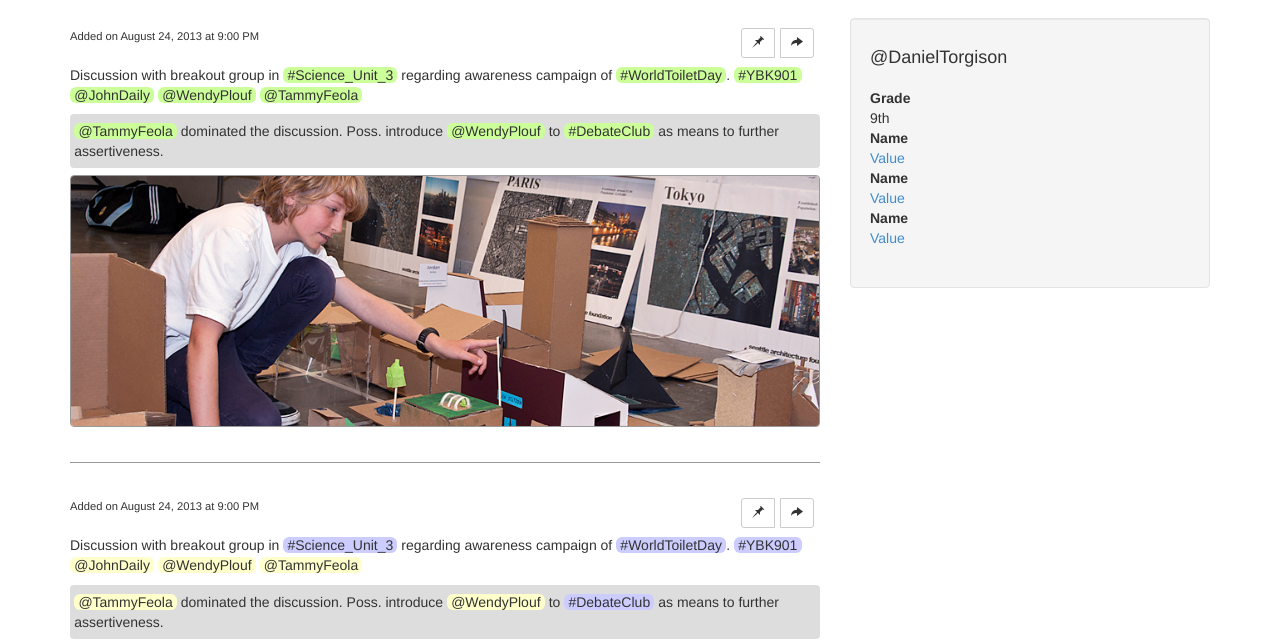
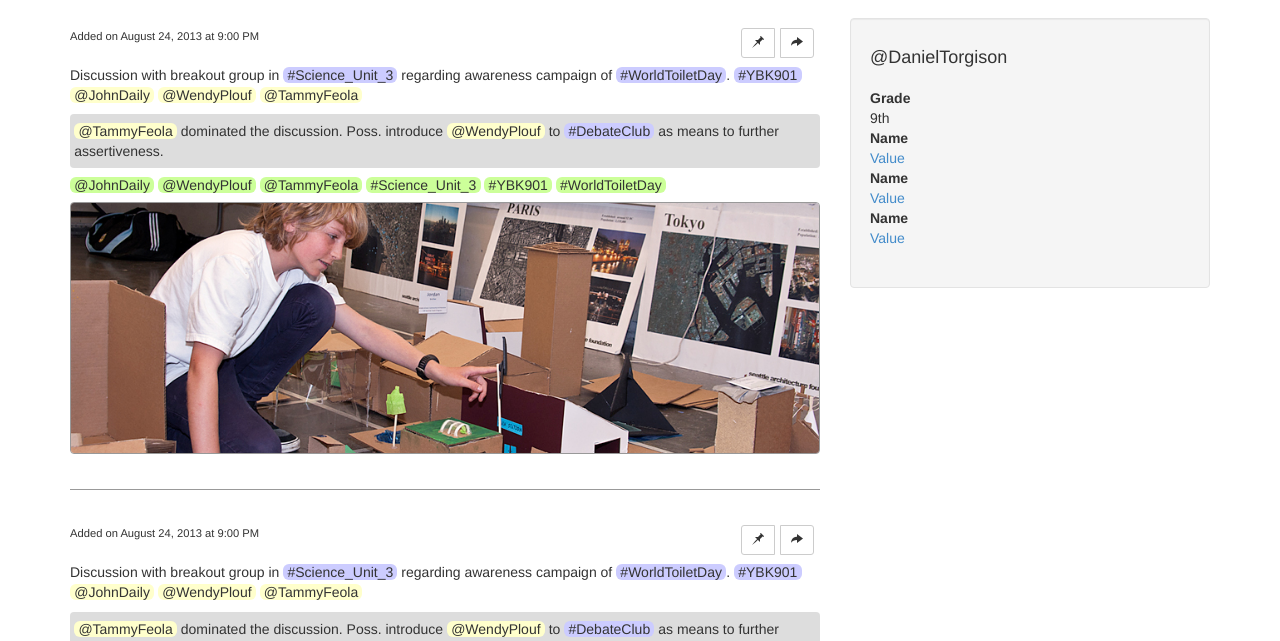
Before and after one commit to dburchard/burchard-SWEDU, a plain HTML site: page index.html in a window 1280 px wide. Shown: the part 133-774 px from the top of the page. Drawn offline with Linux system fonts and the light colour scheme.

Commit message:
Moving the the concept of a suggested tag well.

```diff
--- a/css/edufacts.css
+++ b/css/edufacts.css
@@ -71,6 +71,10 @@ footer {
 	background: #ccff99;
 }
 
+.tags-suggested {
+	margin-bottom: 0.5em;
+}
+
 .editable {
 	border: none;
 	border-color: Transparent;
--- a/index.html
+++ b/index.html
@@ -125,12 +125,16 @@
 					</header>
 
 					<!-- Post Content -->
-					<div class="editable shared-description tags-suggested" onClick="this.contentEditable='true';">
+					<div class="editable shared-description" onClick="this.contentEditable='true';">
 						Discussion with breakout group in #Science_Unit_3 regarding awareness campaign of #WorldToiletDay. #YBK901 @JohnDaily @WendyPlouf @TammyFeola
 					</div>
 
-					<div class="editable private-comment tags-suggested" onClick="this.contentEditable='true';">
+					<div class="editable private-comment" onClick="this.contentEditable='true';">
 						@TammyFeola dominated the discussion. Poss. introduce @WendyPlouf to #DebateClub as means to further assertiveness.
+					</div>
+
+					<div class="editable tags-suggested">
+						@JohnDaily @WendyPlouf @TammyFeola #Science_Unit_3 #YBK901 #WorldToiletDay
 					</div>
 
 					<!-- Preview Image -->
```
